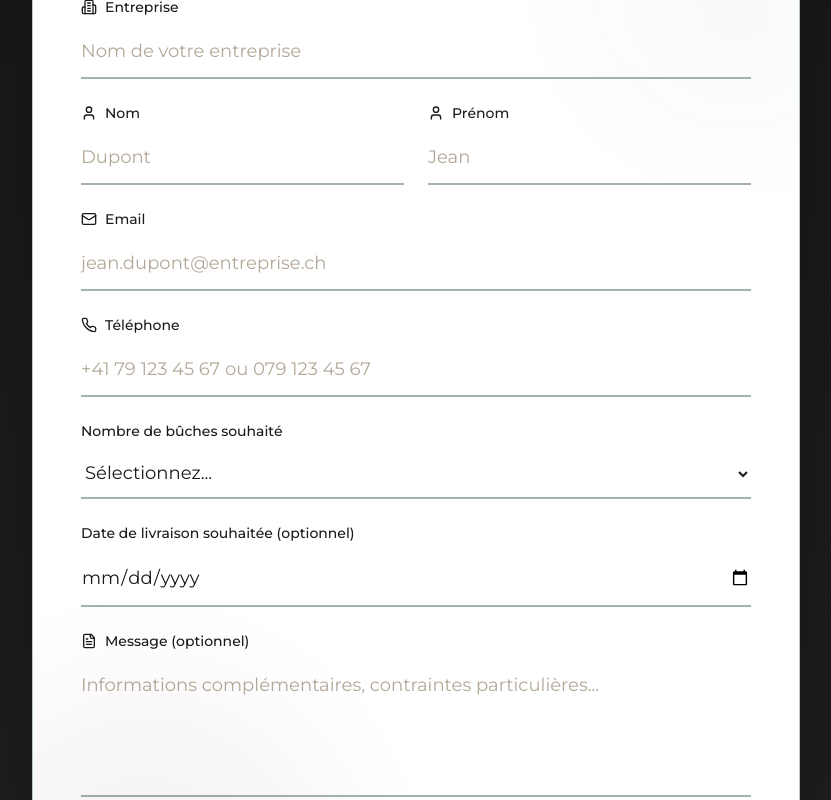
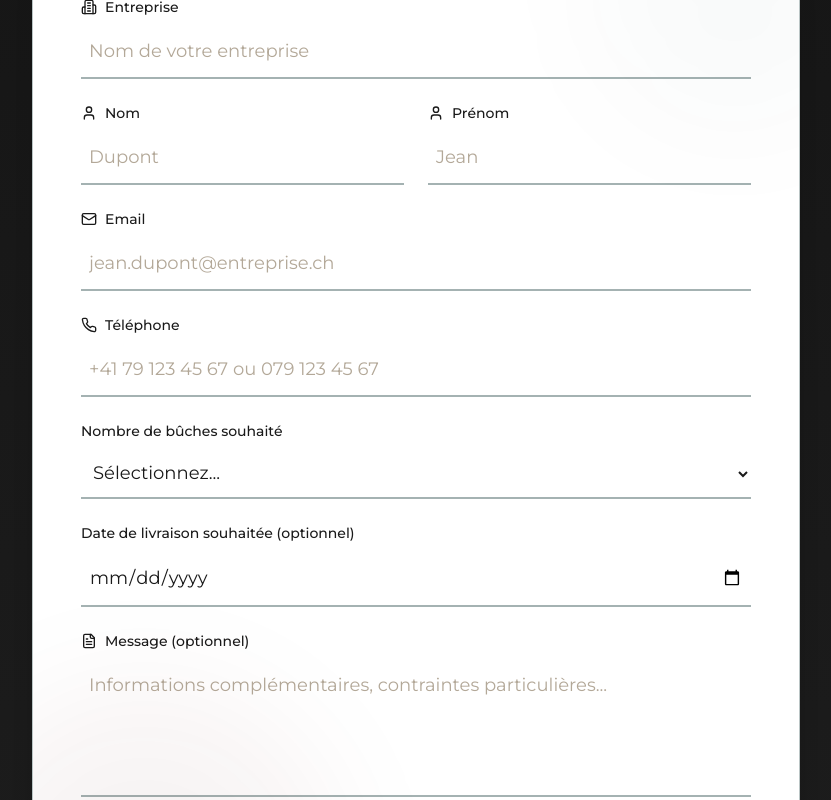
Before and after one commit to ske-media/NRH-WAITLIST, a React (Vite) app: page /devis in a window 1280 px wide. Shown: the part 480-1280 px from the top of the page, without its empty margins (224-1055 px from the left). Built offline with nearby package versions, Linux system fonts and the light colour scheme; the HTML template or start-up script is replaced by a standard one.

Commit message:
Fix: Améliorer la zone cliquable des champs de formulaire
- Ajout de padding horizontal (px-2) sur tous les champs input, select et textarea
- Ajout de cursor-text pour les inputs et cursor-pointer pour les selects/date
- Les champs sont maintenant cliquables sur toute leur largeur

```diff
--- a/src/components/FormSection.tsx
+++ b/src/components/FormSection.tsx
@@ -229,7 +229,7 @@ const FormSection = () => {
                 name="nom"
                 value={formData.nom}
                 onChange={handleChange}
-                className="w-full bg-transparent border-b-2 border-dark-teal/40 focus:border-dark-teal outline-none py-3 text-foreground text-lg transition-colors duration-300 placeholder:text-muted-foreground"
+                className="w-full bg-transparent border-b-2 border-dark-teal/40 focus:border-dark-teal outline-none py-3 px-2 text-foreground text-lg transition-colors duration-300 placeholder:text-muted-foreground cursor-text"
                 placeholder="Muller"
                 required
               />
@@ -254,7 +254,7 @@ const FormSection = () => {
                 name="prenom"
                 value={formData.prenom}
                 onChange={handleChange}
-                className="w-full bg-transparent border-b-2 border-dark-teal/40 focus:border-dark-teal outline-none py-3 text-foreground text-lg transition-colors duration-300 placeholder:text-muted-foreground"
+                className="w-full bg-transparent border-b-2 border-dark-teal/40 focus:border-dark-teal outline-none py-3 px-2 text-foreground text-lg transition-colors duration-300 placeholder:text-muted-foreground cursor-text"
                 placeholder="Thomas"
                 required
               />
@@ -279,7 +279,7 @@ const FormSection = () => {
                 name="email"
                 value={formData.email}
                 onChange={handleChange}
-                className="w-full bg-transparent border-b-2 border-dark-teal/40 focus:border-dark-teal outline-none py-3 text-foreground text-lg transition-colors duration-300 placeholder:text-muted-foreground"
+                className="w-full bg-transparent border-b-2 border-dark-teal/40 focus:border-dark-teal outline-none py-3 px-2 text-foreground text-lg transition-colors duration-300 placeholder:text-muted-foreground cursor-text"
                 placeholder="thomas.muller@bluewin.ch"
                 required
               />
@@ -304,7 +304,7 @@ const FormSection = () => {
                 name="telephone"
                 value={formData.telephone}
                 onChange={handleChange}
-                className="w-full bg-transparent border-b-2 border-dark-teal/40 focus:border-dark-teal outline-none py-3 text-foreground text-lg transition-colors duration-300 placeholder:text-muted-foreground"
+                className="w-full bg-transparent border-b-2 border-dark-teal/40 focus:border-dark-teal outline-none py-3 px-2 text-foreground text-lg transition-colors duration-300 placeholder:text-muted-foreground cursor-text"
                 placeholder="+41 79 123 45 67 ou 079 123 45 67"
                 required
               />
--- a/src/pages/Devis.tsx
+++ b/src/pages/Devis.tsx
@@ -275,7 +275,7 @@ const Devis = () => {
                   name="entreprise"
                   value={formData.entreprise}
                   onChange={handleChange}
-                  className="w-full bg-transparent border-b-2 border-dark-teal/40 focus:border-dark-teal outline-none py-3 text-foreground text-lg transition-colors duration-300 placeholder:text-muted-foreground"
+                  className="w-full bg-transparent border-b-2 border-dark-teal/40 focus:border-dark-teal outline-none py-3 px-2 text-foreground text-lg transition-colors duration-300 placeholder:text-muted-foreground cursor-text"
                   placeholder="Nom de votre entreprise"
                   required
                 />
@@ -301,7 +301,7 @@ const Devis = () => {
                     name="nom"
                     value={formData.nom}
                     onChange={handleChange}
-                    className="w-full bg-transparent border-b-2 border-dark-teal/40 focus:border-dark-teal outline-none py-3 text-foreground text-lg transition-colors duration-300 placeholder:text-muted-foreground"
+                    className="w-full bg-transparent border-b-2 border-dark-teal/40 focus:border-dark-teal outline-none py-3 px-2 text-foreground text-lg transition-colors duration-300 placeholder:text-muted-foreground cursor-text"
                     placeholder="Dupont"
                     required
                   />
@@ -325,7 +325,7 @@ const Devis = () => {
                     name="prenom"
                     value={formData.prenom}
                     onChange={handleChange}
-                    className="w-full bg-transparent border-b-2 border-dark-teal/40 focus:border-dark-teal outline-none py-3 text-foreground text-lg transition-colors duration-300 placeholder:text-muted-foreground"
+                    className="w-full bg-transparent border-b-2 border-dark-teal/40 focus:border-dark-teal outline-none py-3 px-2 text-foreground text-lg transition-colors duration-300 placeholder:text-muted-foreground cursor-text"
                     placeholder="Jean"
                     required
                   />
@@ -351,7 +351,7 @@ const Devis = () => {
                   name="email"
                   value={formData.email}
                   onChange={handleChange}
-                  className="w-full bg-transparent border-b-2 border-dark-teal/40 focus:border-dark-teal outline-none py-3 text-foreground text-lg transition-colors duration-300 placeholder:text-muted-foreground"
+                  className="w-full bg-transparent border-b-2 border-dark-teal/40 focus:border-dark-teal outline-none py-3 px-2 text-foreground text-lg transition-colors duration-300 placeholder:text-muted-foreground cursor-text"
                   placeholder="jean.dupont@entreprise.ch"
                   required
                 />
@@ -376,7 +376,7 @@ const Devis = () => {
                   name="telephone"
                   value={formData.telephone}
                   onChange={handleChange}
-                  className="w-full bg-transparent border-b-2 border-dark-teal/40 focus:border-dark-teal outline-none py-3 text-foreground text-lg transition-colors duration-300 placeholder:text-muted-foreground"
+                  className="w-full bg-transparent border-b-2 border-dark-teal/40 focus:border-dark-teal outline-none py-3 px-2 text-foreground text-lg transition-colors duration-300 placeholder:text-muted-foreground cursor-text"
                   placeholder="+41 79 123 45 67 ou 079 123 45 67"
                   required
                 />
@@ -399,7 +399,7 @@ const Devis = () => {
                   name="nombreBuches"
                   value={formData.nombreBuches}
                   onChange={handleChange}
-                  className="w-full bg-transparent border-b-2 border-dark-teal/40 focus:border-dark-teal outline-none py-3 text-foreground text-lg transition-colors duration-300"
+                  className="w-full bg-transparent border-b-2 border-dark-teal/40 focus:border-dark-teal outline-none py-3 px-2 text-foreground text-lg transition-colors duration-300 cursor-pointer"
                   required
                 >
                   <option value="">Sélectionnez...</option>
@@ -428,7 +428,7 @@ const Devis = () => {
                   name="dateLivraison"
                   value={formData.dateLivraison}
                   onChange={handleChange}
-                  className="w-full bg-transparent border-b-2 border-dark-teal/40 focus:border-dark-teal outline-none py-3 text-foreground text-lg transition-colors duration-300"
+                  className="w-full bg-transparent border-b-2 border-dark-teal/40 focus:border-dark-teal outline-none py-3 px-2 text-foreground text-lg transition-colors duration-300 cursor-pointer"
                 />
               </motion.div>
 
@@ -451,7 +451,7 @@ const Devis = () => {
                   value={formData.message}
                   onChange={handleChange}
                   rows={4}
-                  className="w-full bg-transparent border-b-2 border-dark-teal/40 focus:border-dark-teal outline-none py-3 text-foreground text-lg transition-colors duration-300 placeholder:text-muted-foreground resize-none"
+                  className="w-full bg-transparent border-b-2 border-dark-teal/40 focus:border-dark-teal outline-none py-3 px-2 text-foreground text-lg transition-colors duration-300 placeholder:text-muted-foreground resize-none cursor-text"
                   placeholder="Informations complémentaires, contraintes particulières..."
                 />
               </motion.div>
```
